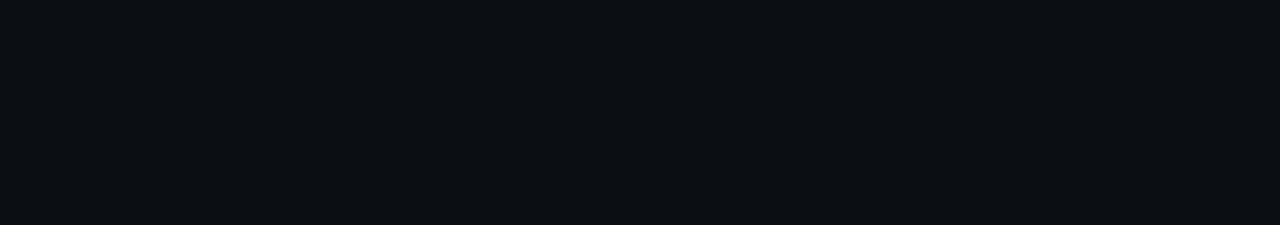
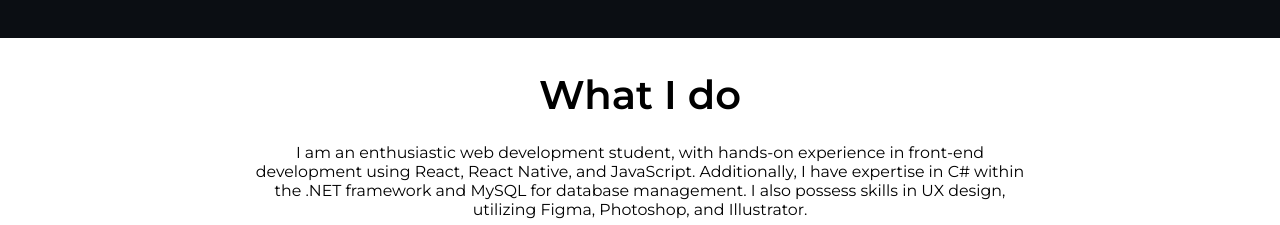
Before and after one commit to Salim-T/Portfolio, a React (Create React App) app: page / in a window 1280 px wide. Shown: the part 575-800 px from the top of the page. Built offline with nearby package versions, Linux system fonts and the light colour scheme.

Commit message:
Add skills to app.js

```diff
--- a/src/App.js
+++ b/src/App.js
@@ -1,11 +1,13 @@
 import Navbar from "./components/NavBar/navbar";
 import Intro from "./components/Intro/intro"
+import Skills from "./components/Skills/skills";
 
 function App() {
   return (
     <div>
       <Navbar/>
       <Intro/>
+      <Skills/>
     </div>
   );
 }
```
